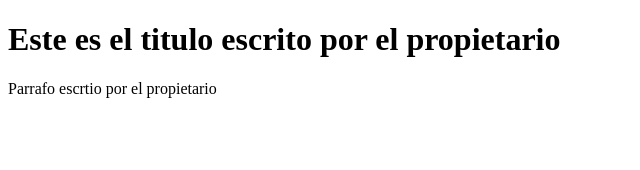
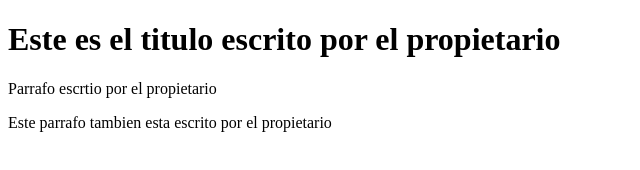
Before and after one commit to Fejefertru01/HTML, a plain HTML site: page index.html in a window 1280 px wide. Shown: the whole page, without its empty margins (0-640 px from the left). Drawn offline with Linux system fonts and the light colour scheme.

Commit message:
Nuevo parrafo añadido

```diff
--- a/index.html
+++ b/index.html
@@ -9,5 +9,6 @@
 <body>
     <h1>Este es el titulo escrito por el propietario</h1>
     <p>Parrafo escrtio por el propietario</p>
+    <p>Este parrafo tambien esta escrito por el propietario</p>
 </body>
 </html>
```
